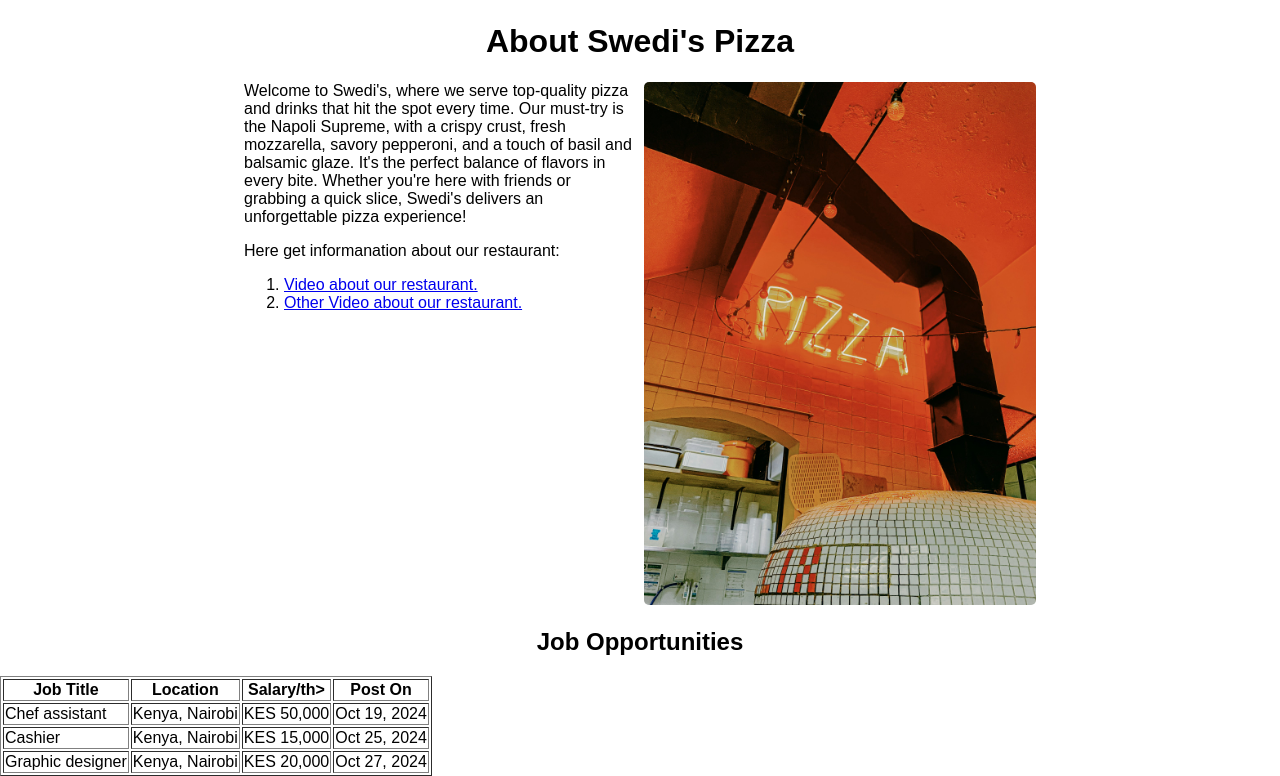
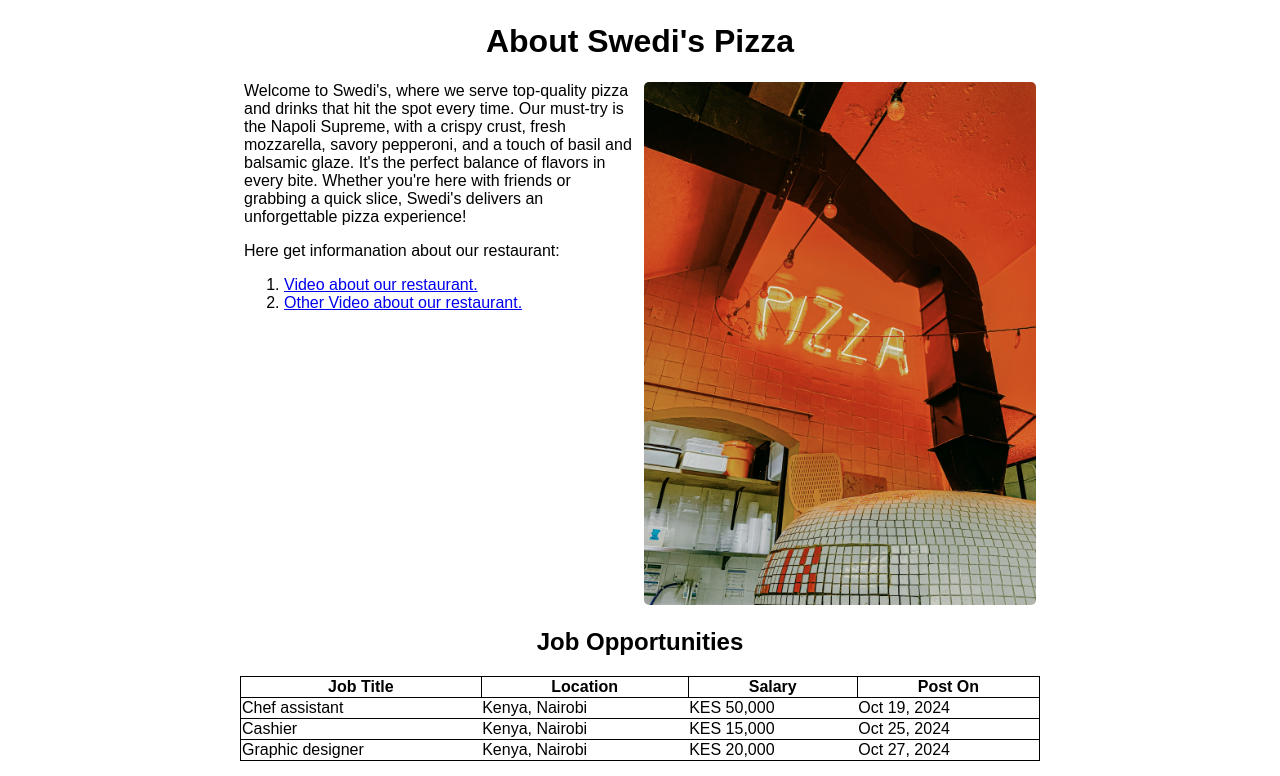
Before and after one commit to Eugo21/Pizza-Web, a plain HTML site: page Pizza website/index.html in a window 1280 px wide. Shown: the part 1121-1897 px from the top of the page. Drawn offline with Linux system fonts and the light colour scheme.

Commit message:
needs work

```diff
--- a/Pizza website/index.html
+++ b/Pizza website/index.html
@@ -53,21 +53,21 @@
 
 
     <h2>Job Opportunities</h2>
-
-    <table border="1" id="jobs-table">
-        <tr id="job-header">
+<div id="jobs">
+    <table  class="jobs-table">
+        <tr class="job-header">
             <th>Job Title</th>
             <th>Location</th>
-            <th>Salary/th>
+            <th>Salary</th>
             <th>Post On</th>
         </tr>
-        <tr id="jobe-data">
+        <tr class="jobe-data">
             <td>Chef assistant</td>
             <td>Kenya, Nairobi</td>
             <td>KES 50,000</td>
             <td>Oct 19, 2024</td>
         </tr>
-        <tr id="jobe-data">
+        <tr class="jobe-data">
             <td>Cashier</td>
             <td>Kenya, Nairobi</td>
             <td>KES 15,000</td>
@@ -75,13 +75,14 @@
 
         </tr>
 
-        <tr id="jobe-data">
+        <tr class="jobe-data">
             <td>Graphic designer</td>
             <td>Kenya, Nairobi</td>
             <td>KES 20,000</td>
             <td>Oct 27, 2024</td>
         </tr>
     </table>
+</div>
 </body>
 
 </html>
--- a/Pizza website/style.css
+++ b/Pizza website/style.css
@@ -46,6 +46,22 @@ h1 {
 
 }
 
+.jobs-table {
+    width: 100%;
+    border: 1px solid black;
+    border-collapse: collapse;
+    padding: 8px;
+}
+
+.job-header th{
+    border: 1px solid   black;
+}
+
+
+.jobe-data {
+    border: 1px solid  black;
+}
+
 h2 {
     text-align: center;
 }
@@ -55,6 +71,7 @@ h2 {
     margin: 0 auto;
     padding: 0 8px;
 }
+
 
 h3 {
     margin-bottom: 8px;
```
